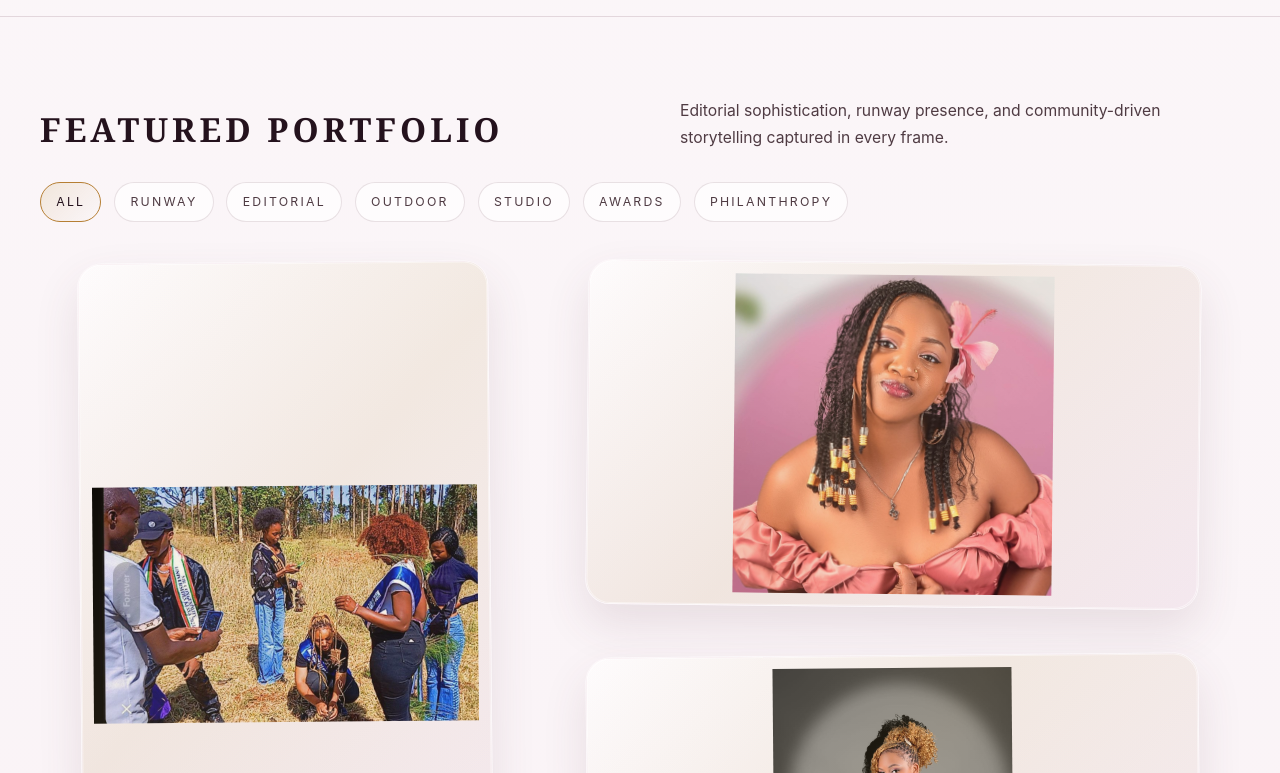
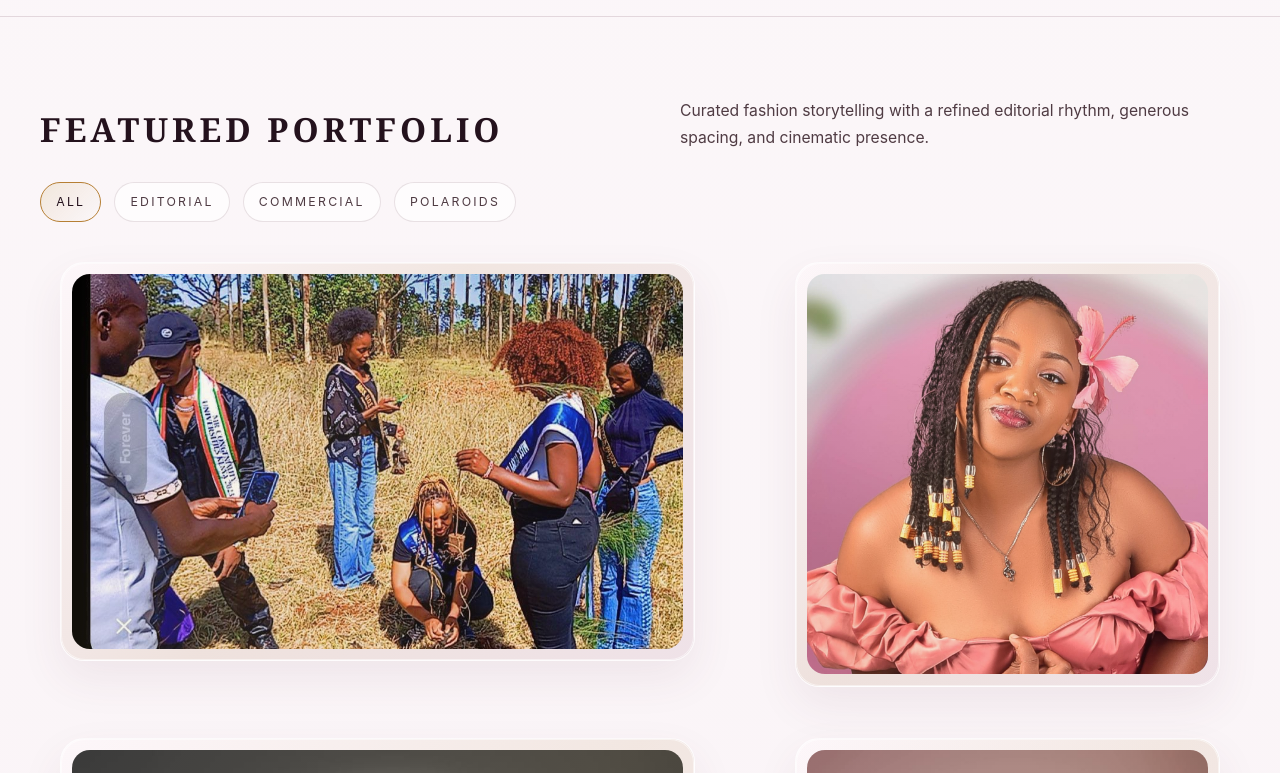
Before and after one commit to chagaliissah311/Chichis-portfolio, a Next.js app: page / in a window 1280 px wide. Shown: the part 907-1680 px from the top of the page. Built offline with nearby package versions, Linux system fonts and the light colour scheme.

Commit message:
Redesign gallery with editorial masonry and lightbox

```diff
--- a/app/globals.css
+++ b/app/globals.css
@@ -68,22 +68,21 @@ section { padding: 5rem 1.25rem; }
 .filter-tabs { max-width: 1200px; margin: 0 auto 1.5rem; display: flex; flex-wrap: wrap; gap: 0.8rem; }
 .filter-tab { padding: 0.7rem 0.95rem; border-radius: 999px; background: rgba(255,255,255,0.7); border: 1px solid rgba(99,54,76,0.14); color: #4f3b43; cursor: pointer; transition: all 0.3s ease; text-transform: uppercase; letter-spacing: 0.18em; font-size: 0.77rem; }
 .filter-tab.active { background: linear-gradient(135deg, rgba(199,169,107,0.2), rgba(255,255,255,0.08)); color: var(--text); border-color: var(--gold); }
-.gallery { max-width: 1200px; margin: 0 auto; display: grid; grid-template-columns: repeat(12, minmax(0, 1fr)); gap: 1rem; grid-auto-flow: dense; }
-.gallery-item { position: relative; overflow: hidden; border-radius: 24px; background: linear-gradient(145deg, #f8e9ef, #efe1e7); cursor: pointer; min-height: 230px; aspect-ratio: 4 / 5; box-shadow: 0 20px 45px rgba(99, 54, 76, 0.12); border: 1px solid rgba(255,255,255,0.7); transform: rotate(-0.5deg); transition: transform 0.35s ease, box-shadow 0.35s ease, filter 0.35s ease; display: flex; align-items: center; justify-content: center; }
-.gallery-item:nth-child(even) { transform: rotate(0.6deg); }
-.gallery-item.featured { grid-column: span 7; grid-row: span 2; min-height: 320px; aspect-ratio: 16 / 10; }
-.gallery-item.tall { grid-column: span 5; grid-row: span 2; min-height: 320px; aspect-ratio: 3 / 5; }
-.gallery-item.wide { grid-column: span 7; min-height: 240px; aspect-ratio: 16 / 9; }
-.gallery-item.stacked { grid-column: span 5; min-height: 240px; aspect-ratio: 4 / 5; }
-.gallery-item::before { content: ''; position: absolute; inset: 0; border: 1px solid rgba(255,255,255,0.45); border-radius: inherit; pointer-events: none; z-index: 2; }
-.gallery-item::after { content: ''; position: absolute; inset: 0; background: linear-gradient(130deg, transparent 0%, rgba(199,169,107,0.16) 45%, transparent 100%); pointer-events: none; z-index: 1; }
-.gallery-image, .lightbox-image { transition: transform 0.6s ease, filter 0.6s ease; width: 100%; height: 100%; padding: 0.75rem; background: linear-gradient(145deg, rgba(255,255,255,0.85), rgba(244,232,239,0.95)); object-fit: contain; object-position: center; display: block; }
-.gallery-item:hover { transform: translateY(-6px) rotate(0deg) scale(1.01); box-shadow: 0 28px 55px rgba(99, 54, 76, 0.18); }
-.gallery-item:hover .gallery-image { transform: scale(1.05); filter: brightness(1.03) contrast(1.03) saturate(1.05); }
-.gallery-item .overlay { position: absolute; inset: 0; background: linear-gradient(180deg, transparent 0%, rgba(0,0,0,0.72) 100%); display: flex; align-items: end; padding: 1rem; opacity: 0; transition: opacity 0.3s ease; z-index: 3; }
+.gallery { max-width: 1280px; margin: 0 auto; display: grid; grid-template-columns: repeat(12, minmax(0, 1fr)); gap: 1.2rem; grid-auto-flow: dense; align-items: start; }
+.gallery-item { position: relative; overflow: hidden; border-radius: 24px; background: linear-gradient(145deg, #fdf7fa, #efe2e8); cursor: pointer; min-height: 240px; box-shadow: 0 18px 44px rgba(99, 54, 76, 0.08); border: 1px solid rgba(255,255,255,0.8); transition: transform 0.35s ease, box-shadow 0.35s ease; display: flex; align-items: center; justify-content: center; padding: 0.7rem; }
+.gallery-item.card-large { grid-column: span 7; grid-row: span 2; min-height: 380px; }
+.gallery-item.card-tall { grid-column: span 5; grid-row: span 2; min-height: 380px; }
+.gallery-item.card-wide { grid-column: span 7; min-height: 270px; }
+.gallery-item.card-small { grid-column: span 5; min-height: 270px; }
+.gallery-item::before { content: ''; position: absolute; inset: 0; border: 1px solid rgba(255,255,255,0.5); border-radius: inherit; pointer-events: none; z-index: 2; }
+.gallery-item::after { content: ''; position: absolute; inset: 0; background: linear-gradient(125deg, transparent 0%, rgba(199,169,107,0.14) 45%, transparent 100%); pointer-events: none; z-index: 1; }
+.gallery-image, .lightbox-image { transition: transform 0.6s ease, filter 0.6s ease; width: 100%; height: 100%; object-fit: cover; object-position: center; display: block; border-radius: 18px; background: #efe2e8; }
+.gallery-item:hover { transform: translateY(-6px); box-shadow: 0 24px 54px rgba(99, 54, 76, 0.14); }
+.gallery-item:hover .gallery-image { transform: scale(1.035); filter: brightness(1.03) contrast(1.03) saturate(1.04); }
+.gallery-item .overlay { position: absolute; inset: 0; background: linear-gradient(180deg, transparent 0%, rgba(4, 2, 4, 0.72) 100%); display: flex; align-items: end; padding: 1rem; opacity: 0; transition: opacity 0.3s ease; z-index: 3; }
 .gallery-item:hover .overlay { opacity: 1; }
-.overlay strong { display: block; font-size: 0.95rem; margin-bottom: 0.25rem; }
-.overlay span { color: #e7d4b1; font-size: 0.8rem; text-transform: uppercase; letter-spacing: 0.18em; }
+.overlay strong { display: block; font-size: 0.95rem; margin-bottom: 0.25rem; color: #fff; }
+.overlay span { color: #ead8b6; font-size: 0.8rem; text-transform: uppercase; letter-spacing: 0.18em; }
 .about-grid { max-width: 1200px; margin: 0 auto; display: grid; grid-template-columns: 1.02fr 0.98fr; gap: 2rem; align-items: center; }
 .about-image { position: relative; width: 100%; border-radius: 24px; overflow: hidden; min-height: 560px; box-shadow: 0 25px 65px rgba(0,0,0,0.35); }
 .about-image img { border-radius: 24px; }
@@ -136,11 +135,14 @@ footer { padding: 2rem 1.25rem 2.8rem; border-top: 1px solid var(--border); back
 .footer-inner { max-width: 1200px; margin: 0 auto; display: flex; justify-content: space-between; align-items: center; gap: 1rem; flex-wrap: wrap; color: #4f3b43; }
 .footer-links { display: flex; gap: 1rem; flex-wrap: wrap; }
 .back-top { color: var(--gold-2); text-transform: uppercase; letter-spacing: 0.18em; font-size: 0.8rem; }
-.lightbox { position: fixed; inset: 0; background: rgba(0,0,0,0.92); display: flex; align-items: center; justify-content: center; padding: 2rem; z-index: 1400; }
-.lightbox-content { position: relative; max-width: min(1000px, 100%); max-height: 92vh; width: 100%; display: grid; place-items: center; }
-.lightbox-content > div { position: relative; max-height: 82vh; width: auto; max-width: 100%; border-radius: 18px; box-shadow: 0 20px 60px rgba(0,0,0,0.35); }
-.lightbox-content img { max-height: 82vh; width: auto; max-width: 100%; border-radius: 18px; box-shadow: 0 20px 60px rgba(0,0,0,0.35); }
-.lightbox-close { position: absolute; top: 1rem; right: 1rem; border: 0; width: 46px; height: 46px; border-radius: 50%; background: rgba(255,255,255,0.12); color: #fff; cursor: pointer; }
+.lightbox { position: fixed; inset: 0; background: rgba(8, 6, 8, 0.95); display: flex; align-items: center; justify-content: center; padding: 1.2rem; z-index: 1800; }
+.lightbox-content { position: relative; width: min(1100px, 100%); max-height: 92vh; display: grid; place-items: center; }
+.lightbox-image { width: min(100%, 1000px); max-height: 84vh; object-fit: contain; border-radius: 24px; box-shadow: 0 24px 70px rgba(0,0,0,0.35); }
+.lightbox-close, .lightbox-nav { position: absolute; border: 0; width: 46px; height: 46px; border-radius: 50%; background: rgba(255,255,255,0.12); color: #fff; cursor: pointer; backdrop-filter: blur(10px); }
+.lightbox-close { top: 1rem; right: 1rem; }
+.lightbox-nav { top: 50%; transform: translateY(-50%); font-size: 1.5rem; }
+.lightbox-nav-prev { left: 1rem; }
+.lightbox-nav-next { right: 1rem; }
 .lightbox-caption { position: absolute; left: 1rem; bottom: 1rem; background: rgba(5,5,5,0.72); backdrop-filter: blur(12px); padding: 0.9rem 1rem; border-radius: 12px; color: #f4e9d7; max-width: min(75%, 420px); }
 .lightbox-caption strong { display: block; margin-bottom: 0.25rem; }
 .reveal { opacity: 0; transform: translateY(28px); transition: opacity 0.7s ease, transform 0.7s ease; }
@@ -151,7 +153,7 @@ footer { padding: 2rem 1.25rem 2.8rem; border-top: 1px solid var(--border); back
 @media (max-width: 980px) {
   .stats-inner { grid-template-columns: repeat(3, minmax(0, 1fr)); }
   .gallery { grid-template-columns: repeat(2, minmax(0, 1fr)); }
-  .gallery-item.featured, .gallery-item.tall, .gallery-item.wide, .gallery-item.stacked { grid-column: span 2; grid-row: span 1; min-height: 260px; }
+  .gallery-item.card-large, .gallery-item.card-tall, .gallery-item.card-wide, .gallery-item.card-small { grid-column: span 2; grid-row: span 1; min-height: 280px; }
   .about-grid, .contact-wrap { grid-template-columns: 1fr; }
   .achievements { grid-template-columns: 1fr; }
   .section-title { flex-direction: column; align-items: flex-start; }
@@ -173,9 +175,9 @@ footer { padding: 2rem 1.25rem 2.8rem; border-top: 1px solid var(--border); back
   .section-title p { font-size: 0.92rem; }
   .filter-tabs { gap: 0.6rem; }
   .filter-tab { flex: 1 1 calc(50% - 0.6rem); justify-content: center; text-align: center; }
-  .gallery { grid-template-columns: 1fr; gap: 0.8rem; }
-  .gallery-item.featured, .gallery-item.tall, .gallery-item.wide, .gallery-item.stacked { grid-column: span 1; aspect-ratio: 4 / 5; min-height: 260px; }
-  .gallery-item { min-height: 240px; border-radius: 18px; }
+  .gallery { grid-template-columns: 1fr; gap: 0.9rem; }
+  .gallery-item.card-large, .gallery-item.card-tall, .gallery-item.card-wide, .gallery-item.card-small { grid-column: span 1; grid-row: span 1; min-height: 260px; }
+  .gallery-item { min-height: 240px; border-radius: 18px; padding: 0.55rem; }
   .about-image { min-height: 320px; }
   .about-copy p { font-size: 0.95rem; }
   .contact-wrap { gap: 1.2rem; }
@@ -198,4 +200,7 @@ footer { padding: 2rem 1.25rem 2.8rem; border-top: 1px solid var(--border); back
   .profile-panel, .contact-item { padding: 0.85rem; }
   .lightbox { padding: 0.75rem; }
   .lightbox-caption { left: 0.75rem; right: 0.75rem; bottom: 0.75rem; max-width: none; }
+  .lightbox-nav { width: 40px; height: 40px; }
+  .lightbox-nav-prev { left: 0.55rem; }
+  .lightbox-nav-next { right: 0.55rem; }
 }
--- a/components/GallerySection.js
+++ b/components/GallerySection.js
@@ -1,69 +1,127 @@
 'use client';
 
-import { useState } from 'react';
+import { useEffect, useState } from 'react';
 
-const categories = ['all', 'runway', 'editorial', 'outdoor', 'studio', 'awards', 'philanthropy'];
-const layoutClasses = ['tall', 'wide', 'featured', 'stacked'];
+const categoryOptions = [
+  { value: 'all', label: 'All' },
+  { value: 'editorial', label: 'Editorial' },
+  { value: 'commercial', label: 'Commercial' },
+  { value: 'polaroids', label: 'Polaroids' },
+];
+
+const layoutClasses = ['card-large', 'card-tall', 'card-wide', 'card-small'];
 
 function getLayoutClass(index) {
   return layoutClasses[index % layoutClasses.length];
 }
 
+function normalizeCategory(item) {
+  const category = (item.category || '').toLowerCase();
+
+  if (['editorial', 'runway', 'fashion', 'fashion-week', 'beauty'].includes(category)) {
+    return 'editorial';
+  }
+
+  if (['commercial', 'campaign', 'brand', 'advertising', 'studio'].includes(category)) {
+    return 'commercial';
+  }
+
+  if (['polaroid', 'polaroids', 'film', 'instant'].includes(category)) {
+    return 'polaroids';
+  }
+
+  return 'editorial';
+}
+
 export default function GallerySection({ items }) {
   const [activeFilter, setActiveFilter] = useState('all');
   const [activeImage, setActiveImage] = useState(null);
+  const [activeIndex, setActiveIndex] = useState(0);
 
-  const filteredItems = activeFilter === 'all' ? items : items.filter((item) => item.category === activeFilter);
+  const galleryItems = items.map((item, index) => ({
+    ...item,
+    normalizedCategory: normalizeCategory(item),
+    layoutClass: getLayoutClass(index),
+  }));
+
+  const filteredItems = activeFilter === 'all'
+    ? galleryItems
+    : galleryItems.filter((item) => item.normalizedCategory === activeFilter);
+
+  useEffect(() => {
+    document.body.style.overflow = activeImage ? 'hidden' : '';
+    return () => {
+      document.body.style.overflow = '';
+    };
+  }, [activeImage]);
+
+  const openLightbox = (item, index) => {
+    setActiveImage(item);
+    setActiveIndex(index);
+  };
+
+  const closeLightbox = () => {
+    setActiveImage(null);
+    setActiveIndex(0);
+  };
+
+  const showPrevious = () => {
+    if (!filteredItems.length) return;
+    const nextIndex = activeIndex > 0 ? activeIndex - 1 : filteredItems.length - 1;
+    setActiveIndex(nextIndex);
+    setActiveImage(filteredItems[nextIndex]);
+  };
+
+  const showNext = () => {
+    if (!filteredItems.length) return;
+    const nextIndex = activeIndex < filteredItems.length - 1 ? activeIndex + 1 : 0;
+    setActiveIndex(nextIndex);
+    setActiveImage(filteredItems[nextIndex]);
+  };
 
   return (
     <section className="reveal" id="portfolio">
       <div className="section-title">
         <h2>Featured Portfolio</h2>
-        <p>Editorial sophistication, runway presence, and community-driven storytelling captured in every frame.</p>
+        <p>Curated fashion storytelling with a refined editorial rhythm, generous spacing, and cinematic presence.</p>
       </div>
       <div className="filter-tabs" role="tablist" aria-label="Photo categories">
-        {categories.map((category) => (
-          <button key={category} className={`filter-tab ${activeFilter === category ? 'active' : ''}`} onClick={() => setActiveFilter(category)}>
-            {category === 'all' ? 'All' : category.charAt(0).toUpperCase() + category.slice(1)}
+        {categoryOptions.map((category) => (
+          <button
+            key={category.value}
+            className={`filter-tab ${activeFilter === category.value ? 'active' : ''}`}
+            onClick={() => setActiveFilter(category.value)}
+          >
+            {category.label}
           </button>
         ))}
       </div>
       <div className="gallery">
-        {filteredItems.map((item, index) => {
-          const layoutClass = getLayoutClass(index);
-          return (
-            <figure key={`${item.src}-${index}`} className={`gallery-item ${layoutClass}`} onClick={() => setActiveImage(item)}>
-              <img
-                src={item.src}
-                alt={item.title}
-                className="gallery-image"
-              />
-              <div className="overlay">
-                <div>
-                  <strong>{item.title}</strong>
-                  <span>{item.category}</span>
-                </div>
+        {filteredItems.map((item, index) => (
+          <figure key={`${item.src}-${index}`} className={`gallery-item ${item.layoutClass}`} onClick={() => openLightbox(item, index)}>
+            <img src={item.src} alt={item.title} className="gallery-image" />
+            <div className="overlay">
+              <div>
+                <strong>{item.title}</strong>
+                <span>{item.normalizedCategory}</span>
               </div>
-            </figure>
-          );
-        })}
+            </div>
+          </figure>
+        ))}
       </div>
+
       {activeImage && (
-        <div className="lightbox open" onClick={() => setActiveImage(null)}>
+        <div className="lightbox open" onClick={closeLightbox} role="dialog" aria-modal="true">
+          <button className="lightbox-close" onClick={closeLightbox} aria-label="Close gallery">✕</button>
+          <button className="lightbox-nav lightbox-nav-prev" onClick={(event) => { event.stopPropagation(); showPrevious(); }} aria-label="Previous image">‹</button>
           <div className="lightbox-content" onClick={(event) => event.stopPropagation()}>
-            <div style={{ position: 'relative', width: '100%', height: '80vh' }}>
-              <img
-                src={activeImage.src}
-                alt={activeImage.title}
-                className="lightbox-image"
-              />
-            </div>
+            <img src={activeImage.src} alt={activeImage.title} className="lightbox-image" />
             <div className="lightbox-caption">
               <strong>{activeImage.title}</strong>
-              <span>{activeImage.category}</span>
+              <span>{activeImage.normalizedCategory}</span>
             </div>
-            <button className="lightbox-close" onClick={() => setActiveImage(null)}>✕</button>
           </div>
+          <button className="lightbox-nav lightbox-nav-next" onClick={(event) => { event.stopPropagation(); showNext(); }} aria-label="Next image">›</button>
         </div>
       )}
     </section>
```
